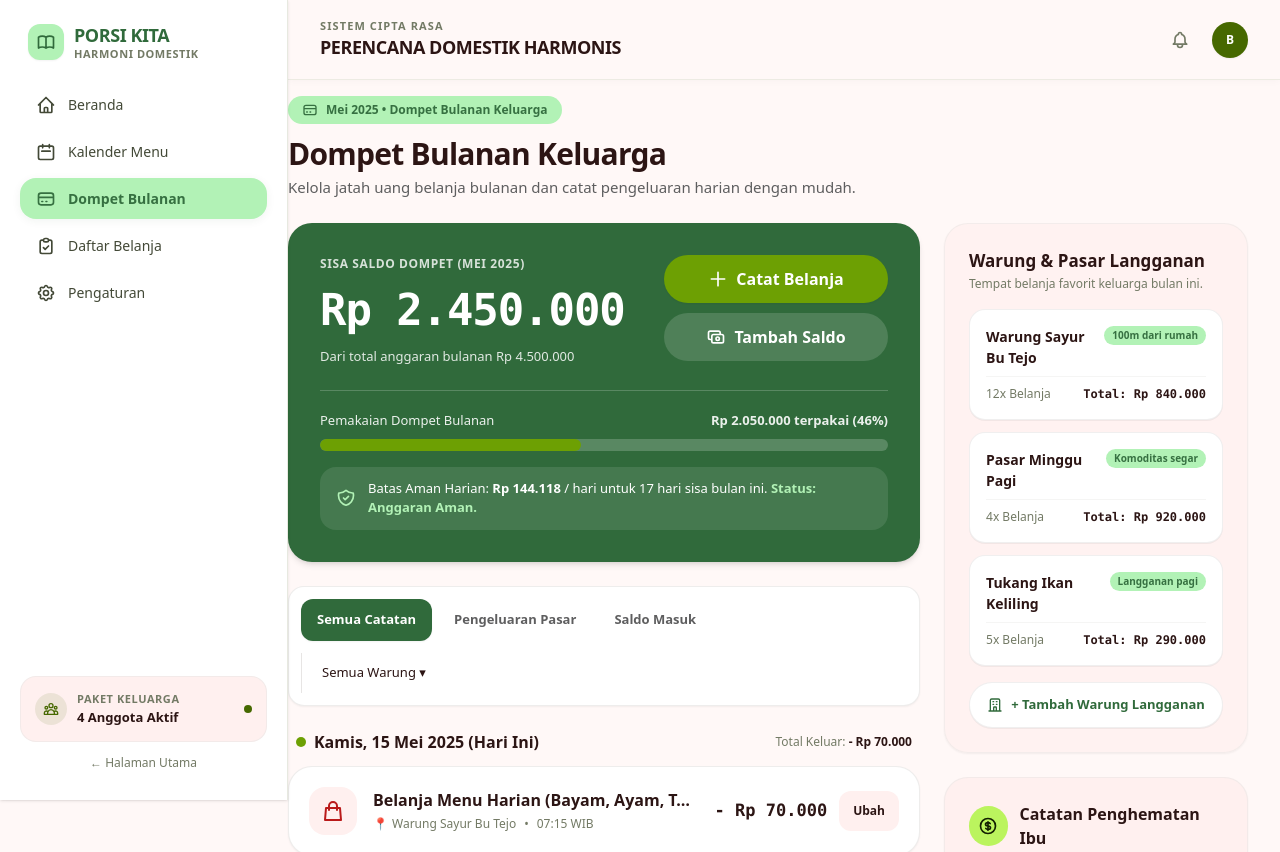
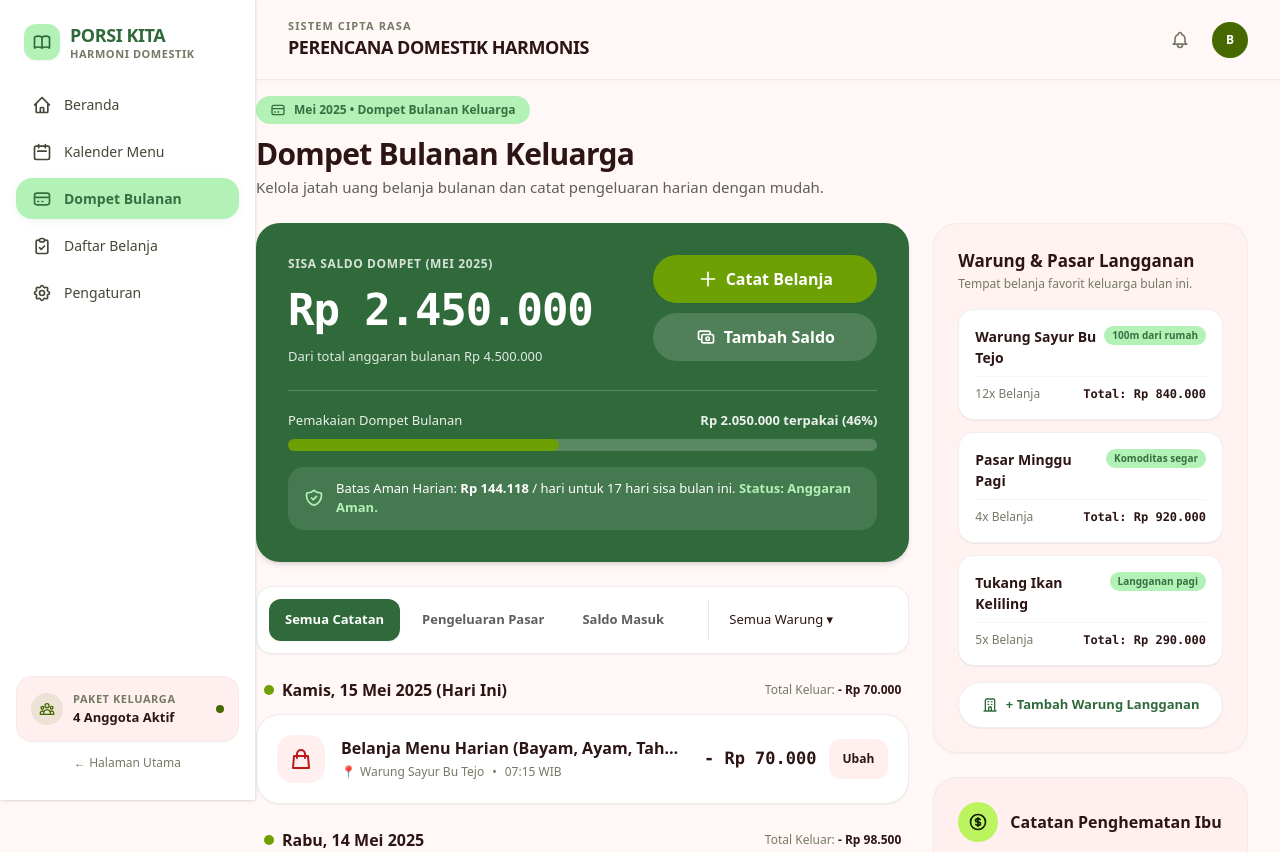
Before and after one commit to RIKO-FERNANDA-S/PORSI-KITA, a Next.js app: page /dompet in a window 1280 px wide. Shown: the top 852 px of the page. Built offline with nearby package versions, Linux system fonts and the light colour scheme.

Commit message:
fix: standardize sidebar width and content layout spacing across dashboard, menu, and dompet

```diff
--- a/app/dompet/page.tsx
+++ b/app/dompet/page.tsx
@@ -298,7 +298,7 @@ export default function DompetBulananPage() {
       </header>
 
       {/* Desktop Fixed Header */}
-      <header className="hidden lg:flex fixed top-0 left-64 lg:left-72 right-0 h-20 bg-[#fff8f7]/85 backdrop-blur-xl border-b border-[#c3c9b2]/30 z-40 items-center justify-between px-8 shadow-[0_1px_8px_rgba(0,0,0,0.03)]">
+      <header className="hidden lg:flex fixed top-0 left-64 right-0 h-20 bg-[#fff8f7]/85 backdrop-blur-xl border-b border-[#c3c9b2]/30 z-40 items-center justify-between px-8 shadow-[0_1px_8px_rgba(0,0,0,0.03)]">
         <div className="flex flex-col">
           <span className="text-[11px] font-bold uppercase tracking-widest text-[#737a65]">
             Sistem Cipta Rasa
@@ -325,7 +325,7 @@ export default function DompetBulananPage() {
       </header>
 
       {/* 3. MAIN DASHBOARD CONTENT */}
-      <main className="lg:pl-64 lg:pl-72 pt-4 lg:pt-24 pb-16 px-4 sm:px-6 lg:px-8 max-w-7xl mx-auto">
+      <main className="lg:pl-64 pt-4 lg:pt-24 pb-16 px-4 sm:px-6 lg:px-8 max-w-7xl mx-auto">
         <div className="flex flex-col gap-6">
 
           {/* TOP HEADER SECTION */}
--- a/app/menu/page.tsx
+++ b/app/menu/page.tsx
@@ -422,6 +422,7 @@ export default function MenuPage() {
         setMobileOpen={setMobileSidebarOpen}
         anggotaCount={anggotaList.length}
         rencanaMenuId={rencanaMenu.id}
+
       />
 
       {/* ========================================================= */}
--- a/components/Sidebar.tsx
+++ b/components/Sidebar.tsx
@@ -63,7 +63,7 @@ export default function Sidebar({
 
       {/* Main Aside Sidebar */}
       <aside
-        className={`fixed left-0 top-0 h-full w-64 lg:w-72 bg-white border-r border-[#c3c9b2]/40 z-50 flex flex-col justify-between py-6 px-4 lg:px-5 transition-transform duration-300 shadow-sm ${
+        className={`fixed left-0 top-0 h-full w-64 bg-white border-r border-[#c3c9b2]/40 z-50 flex flex-col justify-between py-6 px-4 transition-transform duration-300 shadow-sm ${
           mobileOpen ? 'translate-x-0' : '-translate-x-full lg:translate-x-0'
         }`}
       >
```
